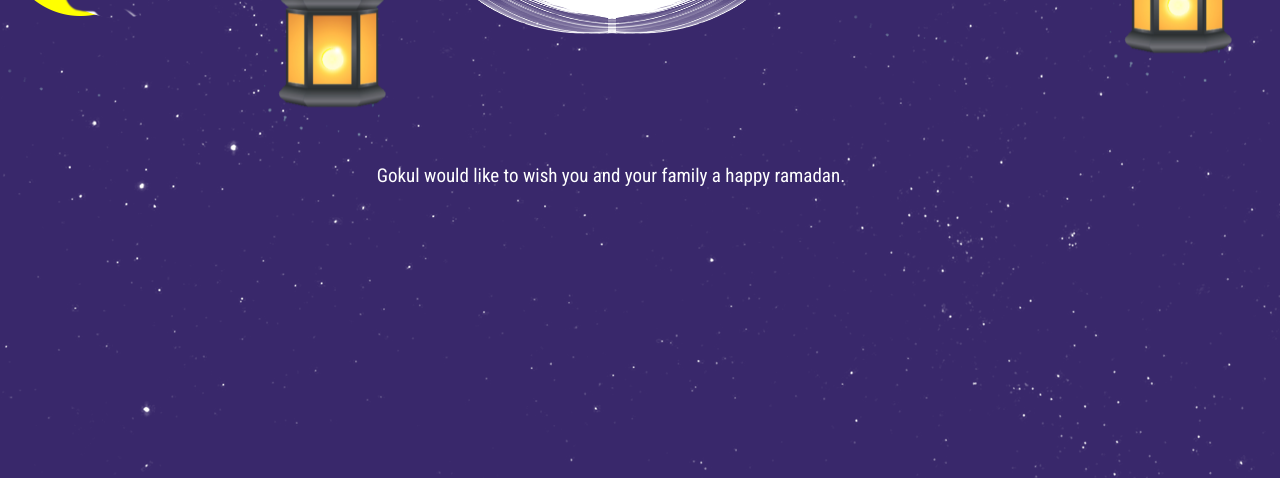
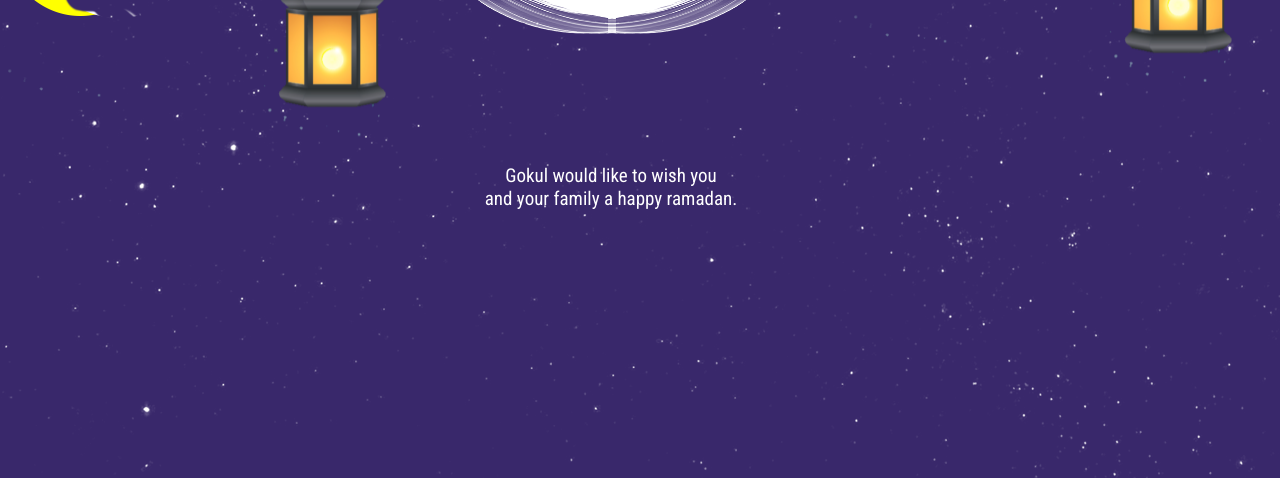
Before and after one commit to svg-united/ramadan-webpage-svg, a plain HTML site: page index.html in a window 1280 px wide. Shown: the part 322-800 px from the top of the page. Drawn offline with Linux system fonts and the light colour scheme.

Commit message:
Update index.html

```diff
--- a/index.html
+++ b/index.html
@@ -275,7 +275,7 @@ img.vert-move2 {
 <p>
 <br>
 <br>
-Gokul would like to wish you and your family a happy ramadan.
+Gokul would like to wish you <br>and your family a happy ramadan.
  </p>
 </div>
 </div>
```
